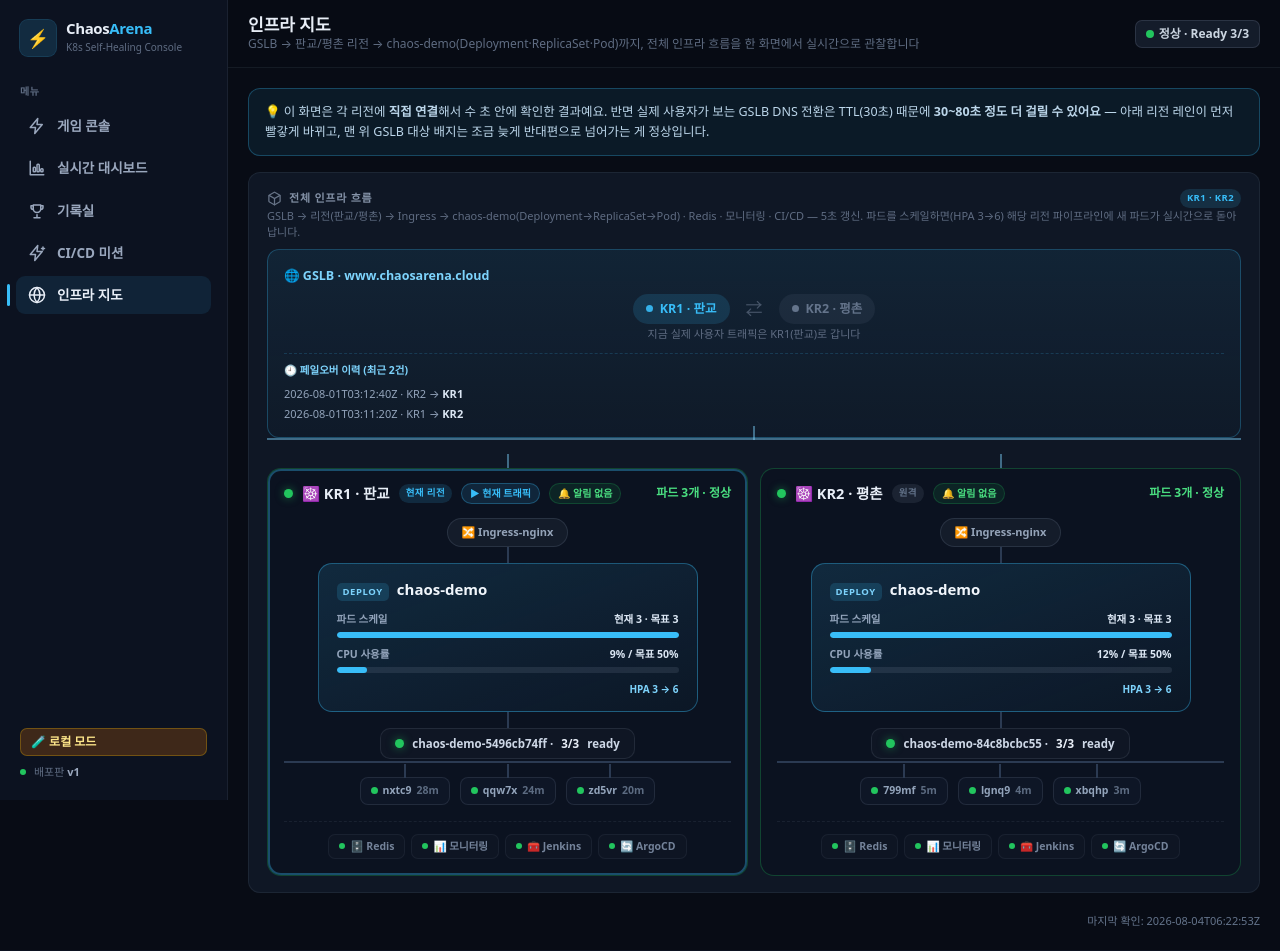
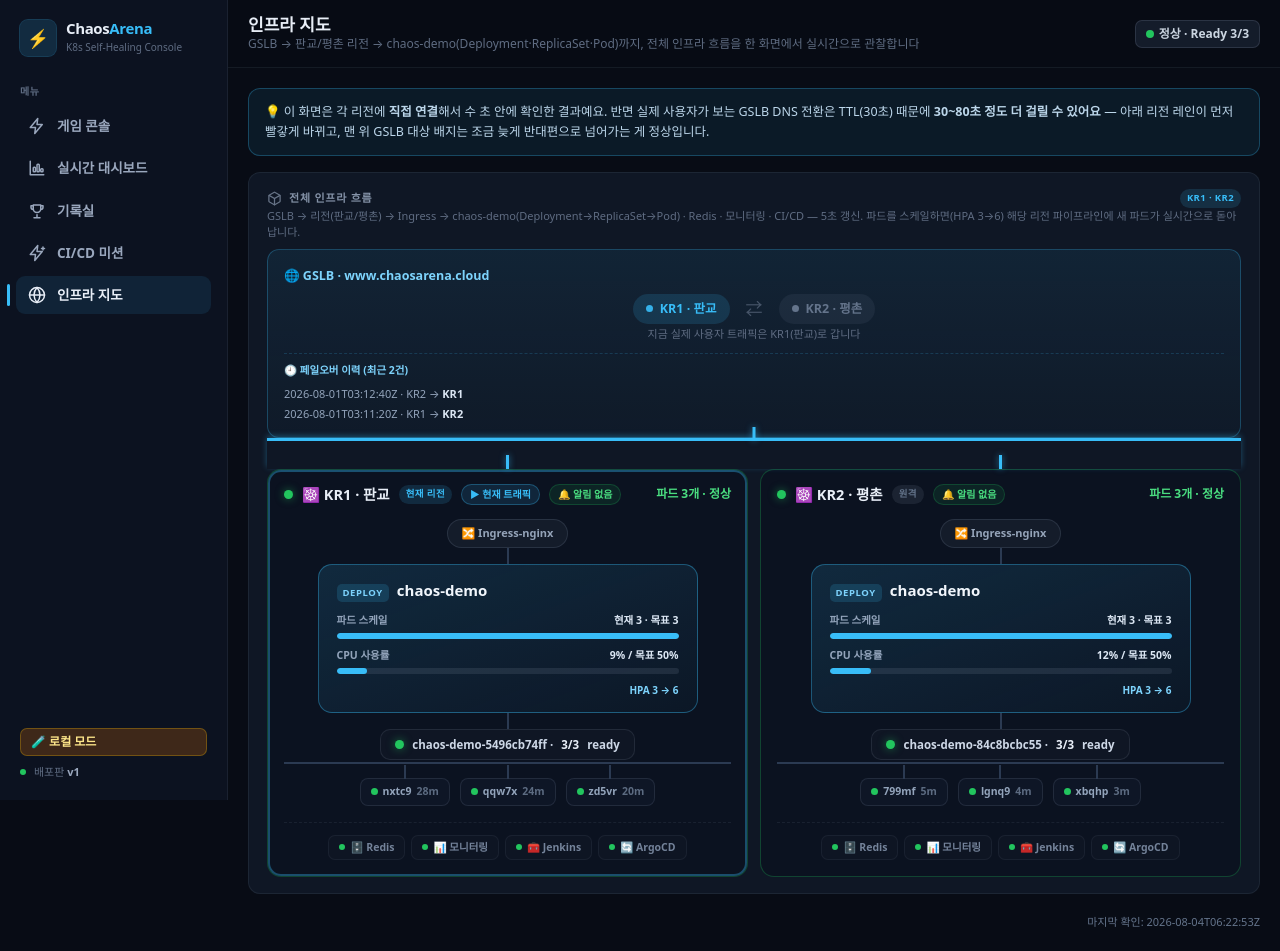
Before and after one commit to wonju90/ChaosArena, a Flask app: page /infra in a window 1280 px wide. Before the commit the page ends 926 px from the top, so only its background shows below. Run offline with Flask 3, Linux system fonts and the light colour scheme; data that the repository does not hold is empty; some libraries are stand-ins or nearby versions; some web fonts are replaced.

Commit message:
Make GSLB fork connector clearly visible: solid bright sky-blue + glow
이전 반투명(0.45) 색이 여전히 눈에 안 띈다는 피드백 — 완전 불투명 #38bdf8,
3px 두께, box-shadow 글로우로 확실히 보이게 강화.

Co-Authored-By: Claude Opus 4.8 (1M context) <noreply@anthropic.com>

```diff
--- a/templates/infra.html
+++ b/templates/infra.html
@@ -36,20 +36,22 @@
      중앙에 항상 정확히 겹치게 한다(퍼센트 폭으로 어림잡으면 카드 폭과 안 맞아 어긋난다).
      색은 내부 트리 커넥터(#2b3a52)보다 밝게 — 실측해보니 선 자체는 전체 폭에 끊김없이
      그려지고 있었는데, 배경(#0f1725 근처)과 대비가 낮아 안 보이는 것뿐이었다(정렬 문제가
-     아니라 가시성 문제). GSLB 테마 컬러(연한 하늘색)를 살짝 섞어 확실히 보이게 했다. */
-  .flow-branch { width: 2px; height: 18px; background: rgba(125,211,252,0.45); margin: 0 auto; }
+     아니라 가시성 문제). GSLB 테마 컬러(밝은 하늘색 #38bdf8)를 완전 불투명·3px·글로우까지
+     넣어 확실히 보이게 했다. */
+  .flow-branch { width: 3px; height: 18px; background: #38bdf8; margin: 0 auto; box-shadow: 0 0 6px rgba(56,189,248,0.6); }
   .flow-branch-fork { display: none; }
   @media (min-width: 1100px) {
     .flow-branch { display: none; }
     .flow-branch-fork {
       display: grid; grid-template-columns: 1fr 1fr; gap: 12px; position: relative;
-      border-top: 2px solid rgba(125,211,252,0.45); padding-top: 14px;
+      border-top: 3px solid #38bdf8; padding-top: 14px;
+      box-shadow: 0 -2px 6px rgba(56,189,248,0.35);
     }
     .flow-branch-fork::before {
-      content: ''; position: absolute; top: -14px; left: 50%; width: 2px; height: 14px;
-      background: rgba(125,211,252,0.45); transform: translateX(-50%);
+      content: ''; position: absolute; top: -14px; left: 50%; width: 3px; height: 14px;
+      background: #38bdf8; transform: translateX(-50%); box-shadow: 0 0 6px rgba(56,189,248,0.6);
     }
-    .flow-branch-drop { width: 2px; height: 14px; background: rgba(125,211,252,0.45); margin: 0 auto; }
+    .flow-branch-drop { width: 3px; height: 14px; background: #38bdf8; margin: 0 auto; box-shadow: 0 0 6px rgba(56,189,248,0.6); }
   }
 
   /* ── 리전 레인 (판교/평촌을 좌우 2열로 나란히) ── */
```
